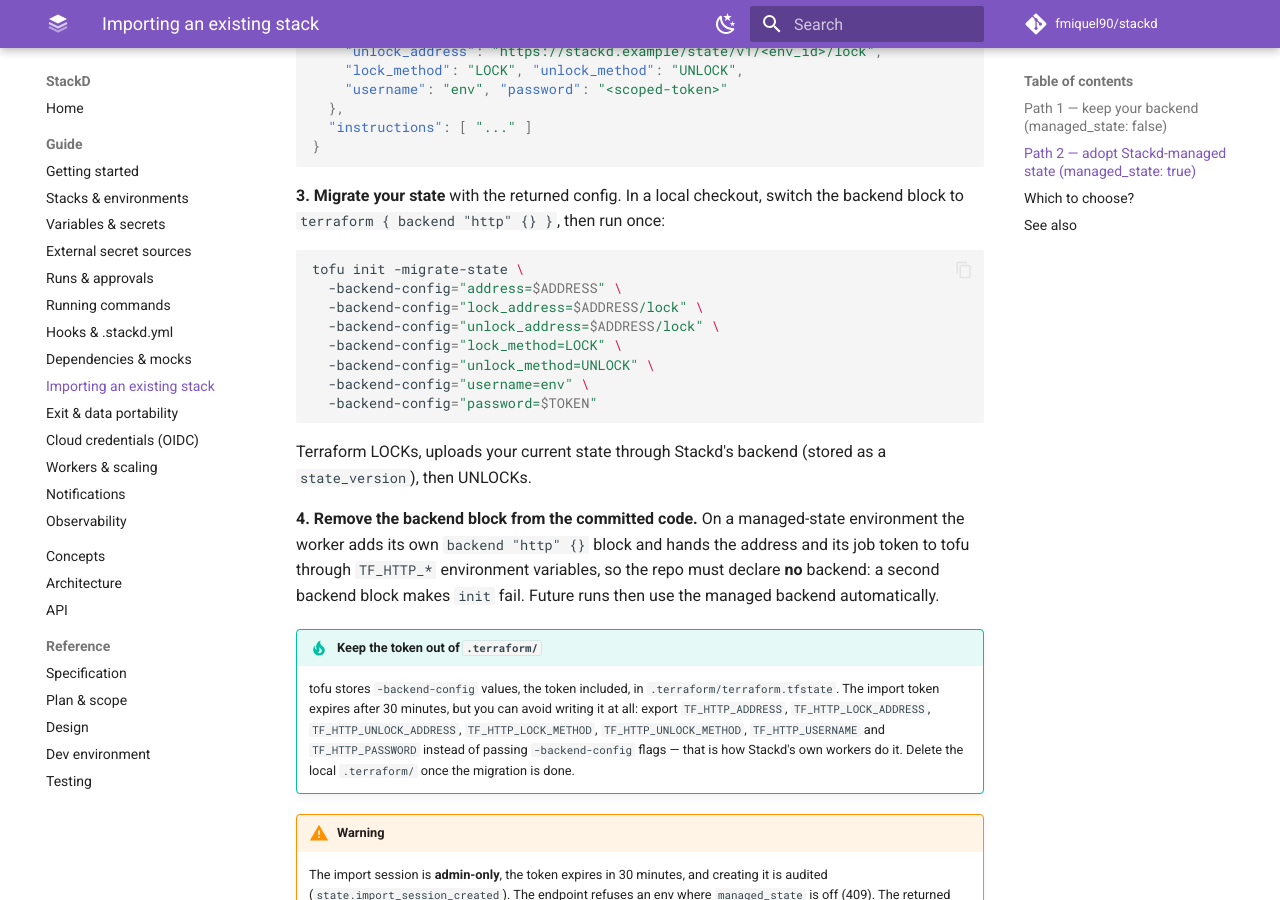
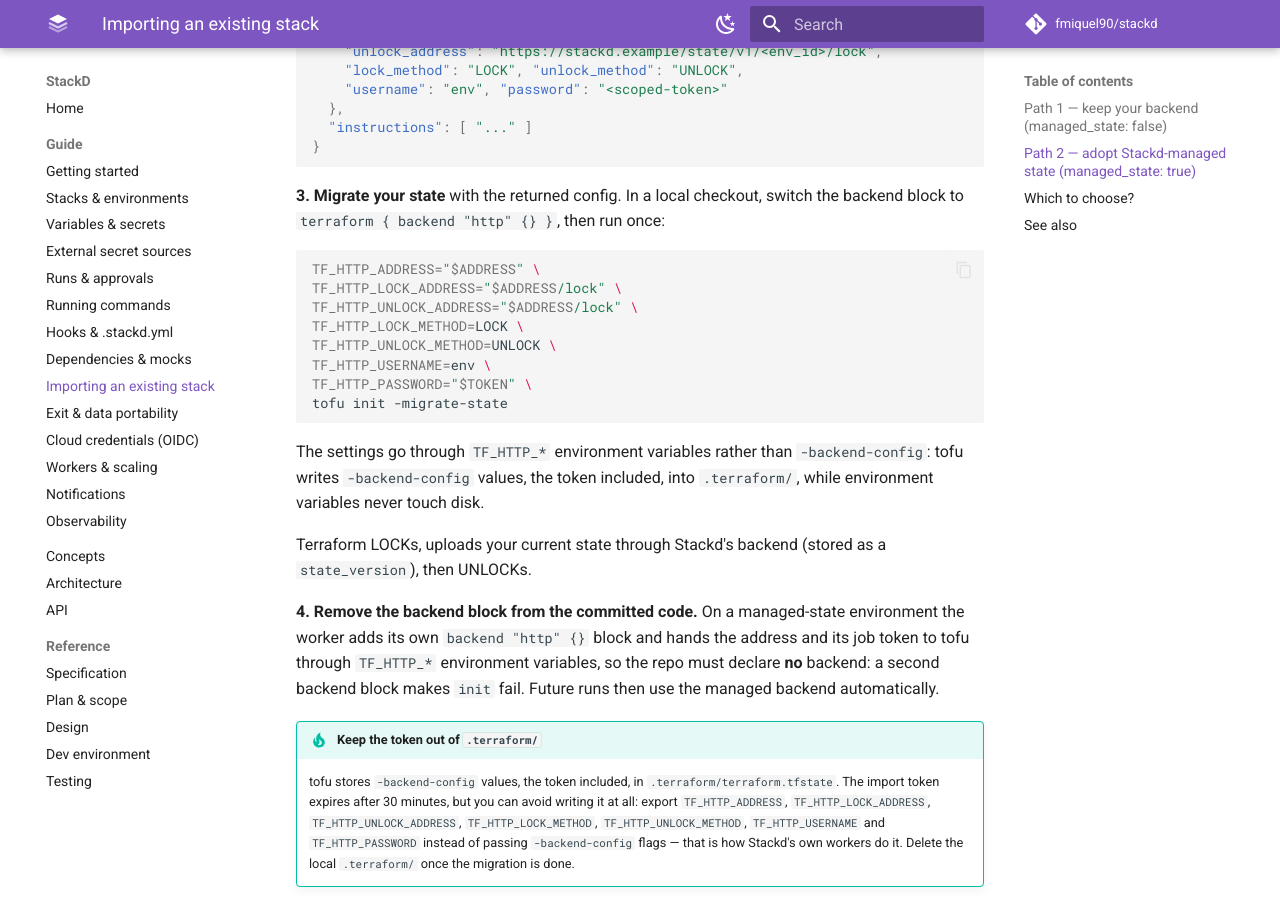
Before and after one commit to fmiquel90/stackd, an MkDocs documentation site: the page built from docs/guide/importing-existing-state.md, in a window 1280 px wide and 900 px high, scrolled down 1214 px. Built offline with MkDocs 1.6.1 and Material for MkDocs 9.7.7, drawn with Linux system fonts in a browser that asks for light colours; comment, search, counter and statistics services are not loaded.

Commit message:
fix: keep the import token off disk, seed fixtures in every dev task, correct README claims
Co-Authored-By: Claude Opus 5.5 <noreply@anthropic.com>
Claude-Session: https://claude.ai/code/session_01GnPDxipMbvu5Jz99ykzK9t

````diff
--- a/Taskfile.yml
+++ b/Taskfile.yml
@@ -32,6 +32,7 @@ tasks:
       - task: s3
       - "{{.COMPOSE}} --profile git up -d --wait"
       - task: migrate
+      - task: seed-fixtures
       - task: seed
 
   dev-aws:
@@ -41,6 +42,7 @@ tasks:
       - task: s3
       - "{{.COMPOSE}} --profile aws up -d --wait"
       - task: migrate
+      - task: seed-fixtures
       - task: seed
 
   dev-aws-creds:
@@ -52,6 +54,7 @@ tasks:
       - task: s3
       - "{{.COMPOSE}} -f deploy/docker-compose.dev.aws.yml up -d --wait"
       - task: migrate
+      - task: seed-fixtures
       - task: seed
 
   s3:
--- a/docs/guide/importing-existing-state.md
+++ b/docs/guide/importing-existing-state.md
@@ -58,15 +58,19 @@ curl -s -X POST localhost:8000/api/v1/environments/$ENV_ID/state/import-session
 to `terraform { backend "http" {} }`, then run once:
 
 ```bash
-tofu init -migrate-state \
-  -backend-config="address=$ADDRESS" \
-  -backend-config="lock_address=$ADDRESS/lock" \
-  -backend-config="unlock_address=$ADDRESS/lock" \
-  -backend-config="lock_method=LOCK" \
-  -backend-config="unlock_method=UNLOCK" \
-  -backend-config="username=env" \
-  -backend-config="password=$TOKEN"
+TF_HTTP_ADDRESS="$ADDRESS" \
+TF_HTTP_LOCK_ADDRESS="$ADDRESS/lock" \
+TF_HTTP_UNLOCK_ADDRESS="$ADDRESS/lock" \
+TF_HTTP_LOCK_METHOD=LOCK \
+TF_HTTP_UNLOCK_METHOD=UNLOCK \
+TF_HTTP_USERNAME=env \
+TF_HTTP_PASSWORD="$TOKEN" \
+tofu init -migrate-state
 ```
+
+The settings go through `TF_HTTP_*` environment variables rather than `-backend-config`: tofu writes
+`-backend-config` values, the token included, into `.terraform/`, while environment variables never
+touch disk.
 
 Terraform LOCKs, uploads your current state through Stackd's backend (stored as a `state_version`),
 then UNLOCKs.
````
Also changed, not shown: README.md (+8 -6 lines), 2 other files.
